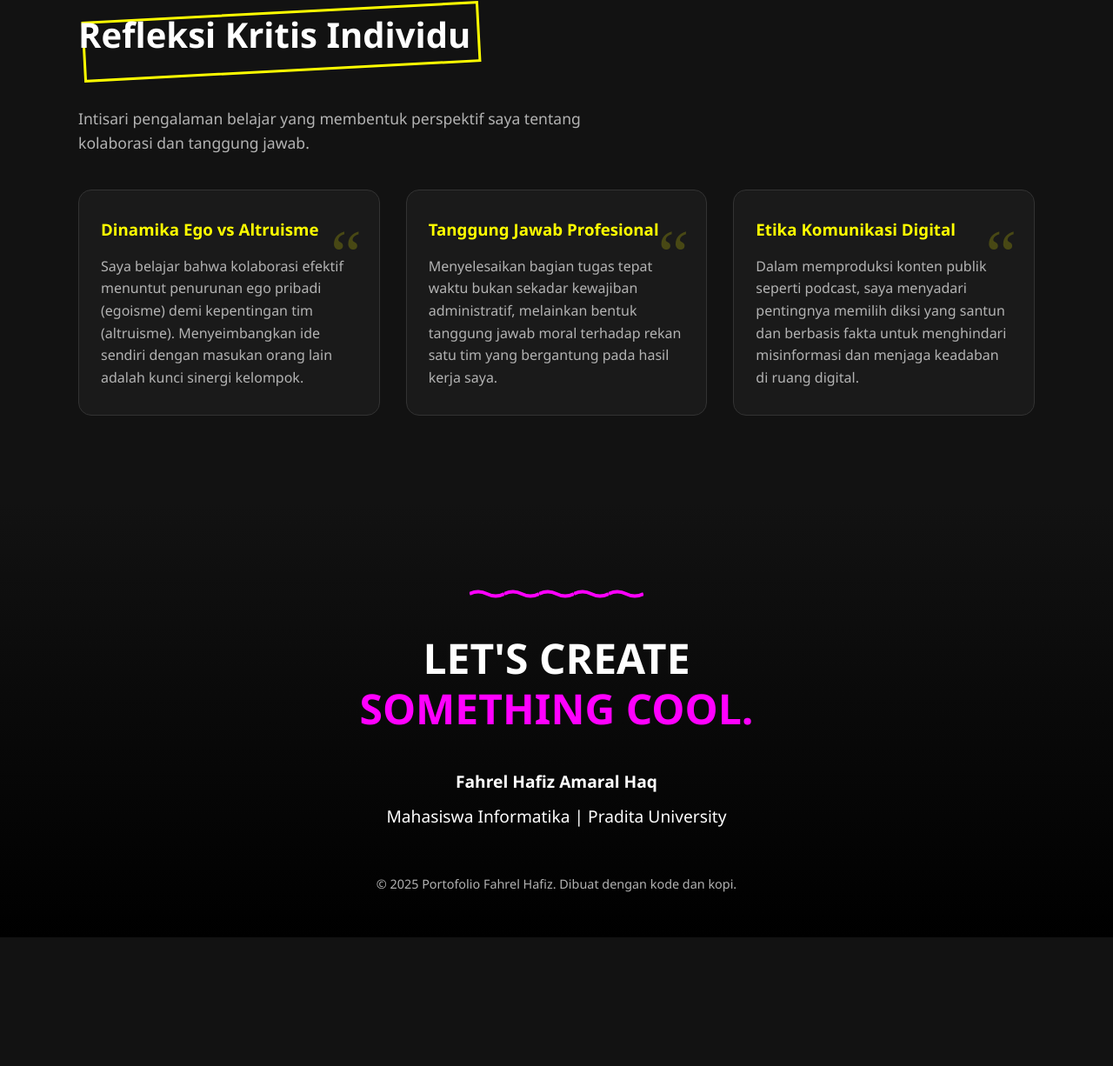
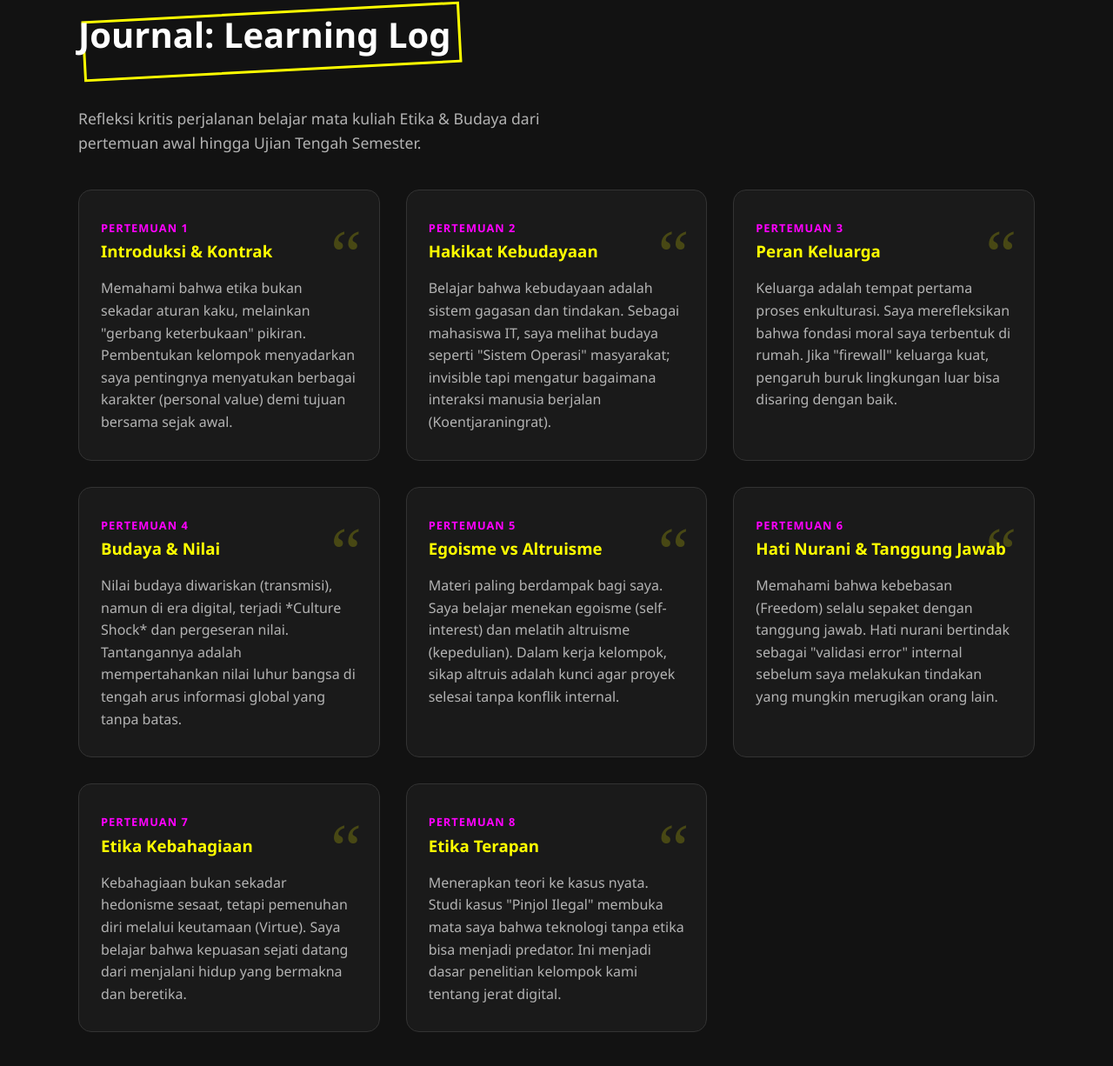
Before and after one commit to Lerr33/portofolio-etika-budaya, a plain HTML site: page index.html in a window 1280 px wide. Shown: the part 2583-3809 px from the top of the page at 87% size. Before the commit the page ends 3661 px from the top, so only its background shows below. Drawn offline with Linux system fonts and the light colour scheme.

Commit message:
Add files via upload

```diff
--- a/index.html
+++ b/index.html
@@ -512,29 +512,107 @@
 
     <section class="section-padding" id="reflection">
         <div class="container reveal">
-            <h2 class="section-title" style="--accent-color: var(--accent-yellow);">Refleksi Kritis Individu</h2>
-            <p class="section-desc">Intisari pengalaman belajar yang membentuk perspektif saya tentang kolaborasi dan
-                tanggung jawab.</p>
+            <h2 class="section-title" style="--accent-color: var(--accent-yellow);">Journal: Learning Log</h2>
+            <p class="section-desc">Refleksi kritis perjalanan belajar mata kuliah Etika & Budaya dari pertemuan awal
+                hingga Ujian Tengah Semester.</p>
 
             <div class="reflection-grid">
+
                 <div class="reflection-card">
-                    <h3>Dinamika Ego vs Altruisme</h3>
-                    <p style="color: var(--text-gray);">Saya belajar bahwa kolaborasi efektif menuntut penurunan ego
-                        pribadi (egoisme) demi kepentingan tim (altruisme). Menyeimbangkan ide sendiri dengan masukan
-                        orang lain adalah kunci sinergi kelompok.</p>
+                    <span
+                        style="color: var(--accent-pink); font-weight:bold; font-size:0.8rem; letter-spacing:1px;">PERTEMUAN
+                        1</span>
+                    <h3>Introduksi & Kontrak</h3>
+                    <p style="color: var(--text-gray);">
+                        Memahami bahwa etika bukan sekadar aturan kaku, melainkan "gerbang keterbukaan" pikiran.
+                        Pembentukan kelompok menyadarkan saya pentingnya menyatukan berbagai karakter (personal value)
+                        demi tujuan bersama sejak awal.
+                    </p>
                 </div>
+
                 <div class="reflection-card">
-                    <h3>Tanggung Jawab Profesional</h3>
-                    <p style="color: var(--text-gray);">Menyelesaikan bagian tugas tepat waktu bukan sekadar kewajiban
-                        administratif, melainkan bentuk tanggung jawab moral terhadap rekan satu tim yang bergantung
-                        pada hasil kerja saya.</p>
+                    <span
+                        style="color: var(--accent-pink); font-weight:bold; font-size:0.8rem; letter-spacing:1px;">PERTEMUAN
+                        2</span>
+                    <h3>Hakikat Kebudayaan</h3>
+                    <p style="color: var(--text-gray);">
+                        Belajar bahwa kebudayaan adalah sistem gagasan dan tindakan. Sebagai mahasiswa IT, saya melihat
+                        budaya seperti "Sistem Operasi" masyarakat; invisible tapi mengatur bagaimana interaksi manusia
+                        berjalan (Koentjaraningrat).
+                    </p>
                 </div>
+
                 <div class="reflection-card">
-                    <h3>Etika Komunikasi Digital</h3>
-                    <p style="color: var(--text-gray);">Dalam memproduksi konten publik seperti podcast, saya menyadari
-                        pentingnya memilih diksi yang santun dan berbasis fakta untuk menghindari misinformasi dan
-                        menjaga keadaban di ruang digital.</p>
+                    <span
+                        style="color: var(--accent-pink); font-weight:bold; font-size:0.8rem; letter-spacing:1px;">PERTEMUAN
+                        3</span>
+                    <h3>Peran Keluarga</h3>
+                    <p style="color: var(--text-gray);">
+                        Keluarga adalah tempat pertama proses enkulturasi. Saya merefleksikan bahwa fondasi moral saya
+                        terbentuk di rumah. Jika "firewall" keluarga kuat, pengaruh buruk lingkungan luar bisa disaring
+                        dengan baik.
+                    </p>
                 </div>
+
+                <div class="reflection-card">
+                    <span
+                        style="color: var(--accent-pink); font-weight:bold; font-size:0.8rem; letter-spacing:1px;">PERTEMUAN
+                        4</span>
+                    <h3>Budaya & Nilai</h3>
+                    <p style="color: var(--text-gray);">
+                        Nilai budaya diwariskan (transmisi), namun di era digital, terjadi *Culture Shock* dan
+                        pergeseran nilai. Tantangannya adalah mempertahankan nilai luhur bangsa di tengah arus informasi
+                        global yang tanpa batas.
+                    </p>
+                </div>
+
+                <div class="reflection-card">
+                    <span
+                        style="color: var(--accent-pink); font-weight:bold; font-size:0.8rem; letter-spacing:1px;">PERTEMUAN
+                        5</span>
+                    <h3>Egoisme vs Altruisme</h3>
+                    <p style="color: var(--text-gray);">
+                        Materi paling berdampak bagi saya. Saya belajar menekan egoisme (self-interest) dan melatih
+                        altruisme (kepedulian). Dalam kerja kelompok, sikap altruis adalah kunci agar proyek selesai
+                        tanpa konflik internal.
+                    </p>
+                </div>
+
+                <div class="reflection-card">
+                    <span
+                        style="color: var(--accent-pink); font-weight:bold; font-size:0.8rem; letter-spacing:1px;">PERTEMUAN
+                        6</span>
+                    <h3>Hati Nurani & Tanggung Jawab</h3>
+                    <p style="color: var(--text-gray);">
+                        Memahami bahwa kebebasan (Freedom) selalu sepaket dengan tanggung jawab. Hati nurani bertindak
+                        sebagai "validasi error" internal sebelum saya melakukan tindakan yang mungkin merugikan orang
+                        lain.
+                    </p>
+                </div>
+
+                <div class="reflection-card">
+                    <span
+                        style="color: var(--accent-pink); font-weight:bold; font-size:0.8rem; letter-spacing:1px;">PERTEMUAN
+                        7</span>
+                    <h3>Etika Kebahagiaan</h3>
+                    <p style="color: var(--text-gray);">
+                        Kebahagiaan bukan sekadar hedonisme sesaat, tetapi pemenuhan diri melalui keutamaan (Virtue).
+                        Saya belajar bahwa kepuasan sejati datang dari menjalani hidup yang bermakna dan beretika.
+                    </p>
+                </div>
+
+                <div class="reflection-card">
+                    <span
+                        style="color: var(--accent-pink); font-weight:bold; font-size:0.8rem; letter-spacing:1px;">PERTEMUAN
+                        8</span>
+                    <h3>Etika Terapan</h3>
+                    <p style="color: var(--text-gray);">
+                        Menerapkan teori ke kasus nyata. Studi kasus "Pinjol Ilegal" membuka mata saya bahwa teknologi
+                        tanpa etika bisa menjadi predator. Ini menjadi dasar penelitian kelompok kami tentang jerat
+                        digital.
+                    </p>
+                </div>
+
             </div>
         </div>
     </section>
```
